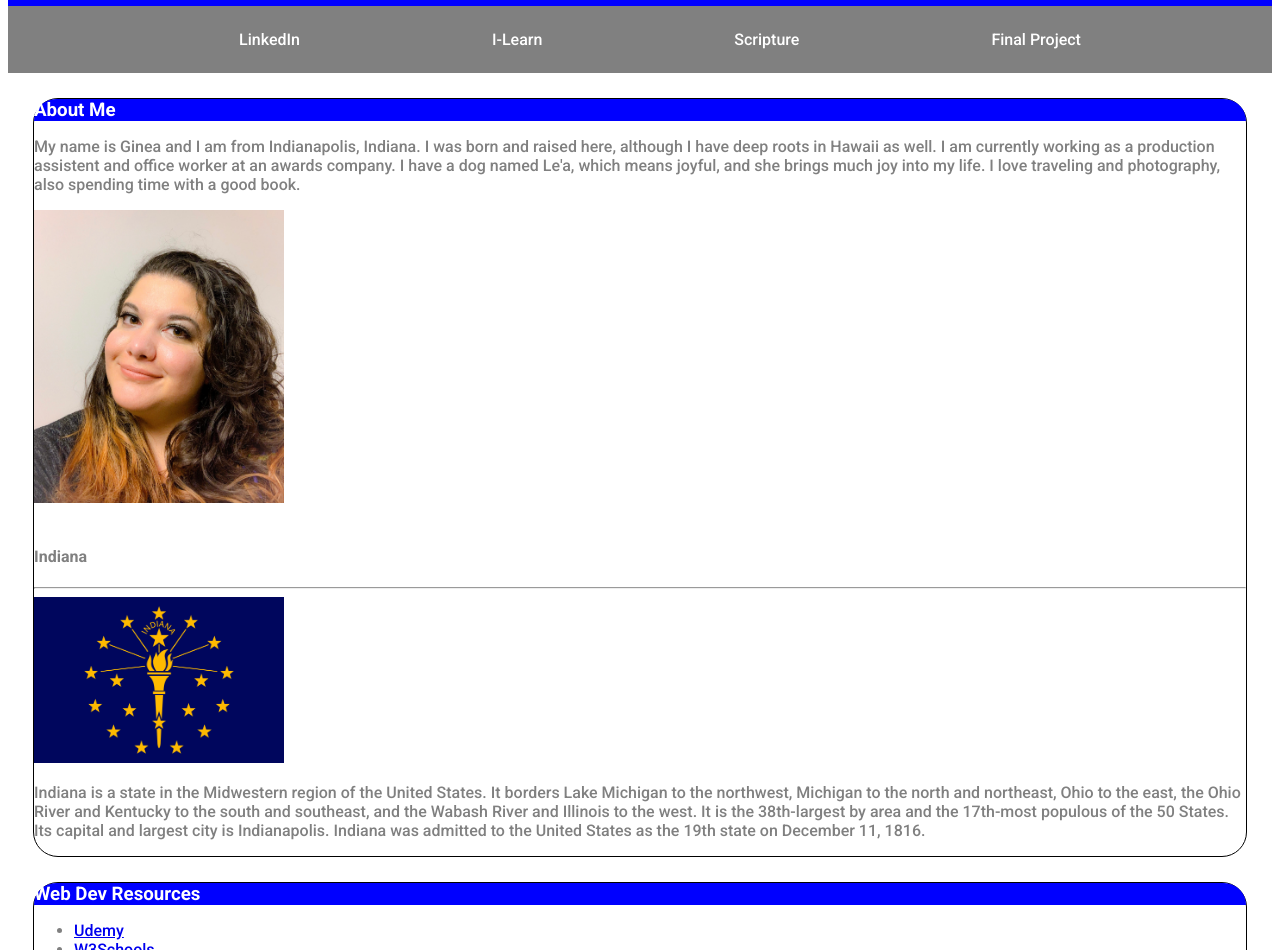
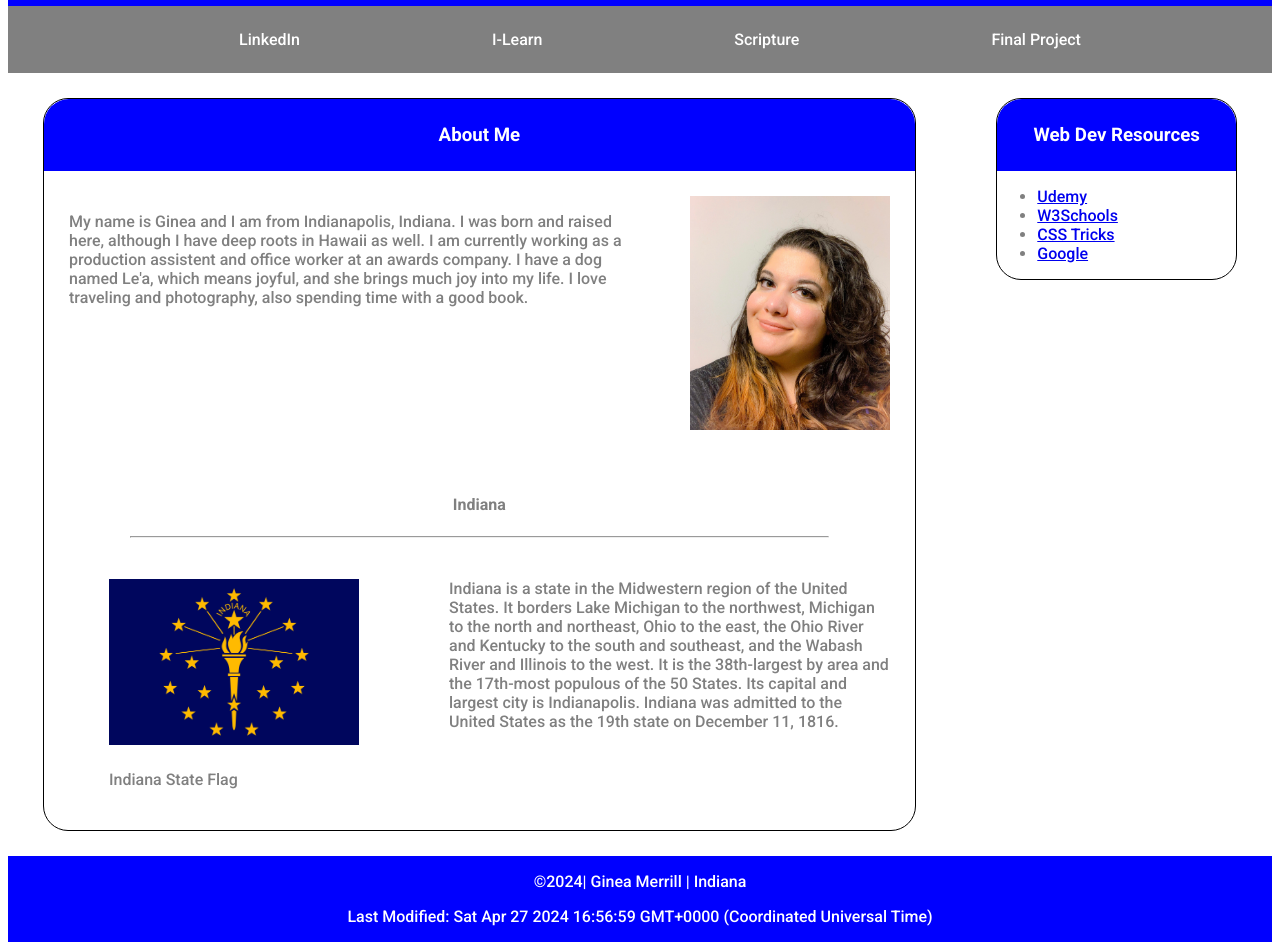
Before and after one commit to gineakanoe/wdd131, a plain HTML site: page index.html in a window 1280 px wide. Shown: the part 101-1051 px from the top of the page. Drawn offline with Linux system fonts and the light colour scheme; a web font is replaced by a local one.

Commit message:
added columns so my two main sections will float next to eachother

```diff
--- a/index.html
+++ b/index.html
@@ -24,20 +24,27 @@
         </header>
 
         <main>
+            <div class="column">
                 <section class="card one">
                     <h3>About Me</h3>
                     <div class="aboutMe">
                         <p>My name is Ginea and I am from Indianapolis, Indiana.  I was born and raised here, although I have deep roots in Hawaii as well.  I am currently working as a production assistent and office worker at an awards company.  I have a dog named Le'a, which means joyful, and she brings much joy into my life.  I love traveling and photography, also spending time with a good book.</p>
-                    <img src="images/MeInOctober2021.jpg" alt="picture of me" width="250">
+                        <img src="images/MeInOctober2021.jpg" alt="picture of me" width="200">
                     </div>
                     <br>
-                <div class="indiana">
+
                     <h4>Indiana</h4>
                     <hr>
+                    <div class="indiana">
+                        <figure>
                             <img src="images/Flag_of_Indiana.svg.png" alt="indiana state flag" width="250">
+                            <figcaption>Indiana State Flag</figcaption>
+                        </figure>
                         <p>Indiana is a state in the Midwestern region of the United States. It borders Lake Michigan to the northwest, Michigan to the north and northeast, Ohio to the east, the Ohio River and Kentucky to the south and southeast, and the Wabash River and Illinois to the west. It is the 38th-largest by area and the 17th-most populous of the 50 States. Its capital and largest city is Indianapolis. Indiana was admitted to the United States as the 19th state on December 11, 1816.</p>
                     </div>
                 </section>
+            </div>
+            <div class="column2">
                 <section class="card two">
                     <h3>Web Dev Resources</h3>
                     <ul class="resources">
@@ -47,6 +54,7 @@
                         <li><a href="https://www.google.com/" target="_blank" title="Google">Google</a></li>
                     </ul>
                 </section>
+            </div>
         </main>
 
         <footer>
--- a/styles/base.css
+++ b/styles/base.css
@@ -12,6 +12,10 @@ header {
     grid-column: 1/4;
     background-color: blue;
     color: white;
+}
+
+h1 {
+    display: flex;
     justify-content: center;
 }
 
@@ -36,6 +40,18 @@ nav a:hover {
     background-color: black;
 }
 
+.column {
+    float: left;
+    width: 73%;
+    padding: 0 10px;
+}
+
+.column2 {
+    float: right;
+    width: 23%;
+    padding: 0 10px;
+}
+
 .card {
     background-color: white;
     color: gray;
@@ -44,32 +60,55 @@ nav a:hover {
     border-radius: 25px;
 }
 
-.one {
+h3 {
+    display: flex;
+    justify-content: center;
+    padding: 25px;
+}
+
+.card p {
+    padding: 25px;
+}
+
+h4 {
+    display: flex;
+    justify-content: center;
+}
+
+hr {
+    width: 80%;
+    margin: 0 auto;
+}
+
+/* .card .one {
     grid-column: 1/3;
 }
 
-.two {
+.card .two {
     grid-column: 3/4;
+} */
+
+.aboutMe {
+    display: flex;
 }
 
-/* .aboutMe img {
+.aboutMe img {
     float: right;
-} */
+    padding: 25px;
+}
 
-/* .indiana {
-    display: grid;
-    align-items: center;
-    grid-template-columns: 1fr 1fr 1fr;
-    column-gap: 5px;
-} */
+.indiana {
+    display: flex;
+}
 
-/* .indiana img {
+.indiana img {
     float: left;
-} */
+    padding: 25px;
+}
 
-/* .indiana p {
-    float: right;
-} */
+.indiana figcaption {
+    padding: 25px;
+}
 
 h3 {
     background-color: blue;
@@ -86,3 +125,8 @@ footer {
     color: white;
     justify-content: center;
 }
+
+footer p {
+    display: flex;
+    justify-content: center;
+}
```
Lines whose indentation alone changed are shown as unchanged.
